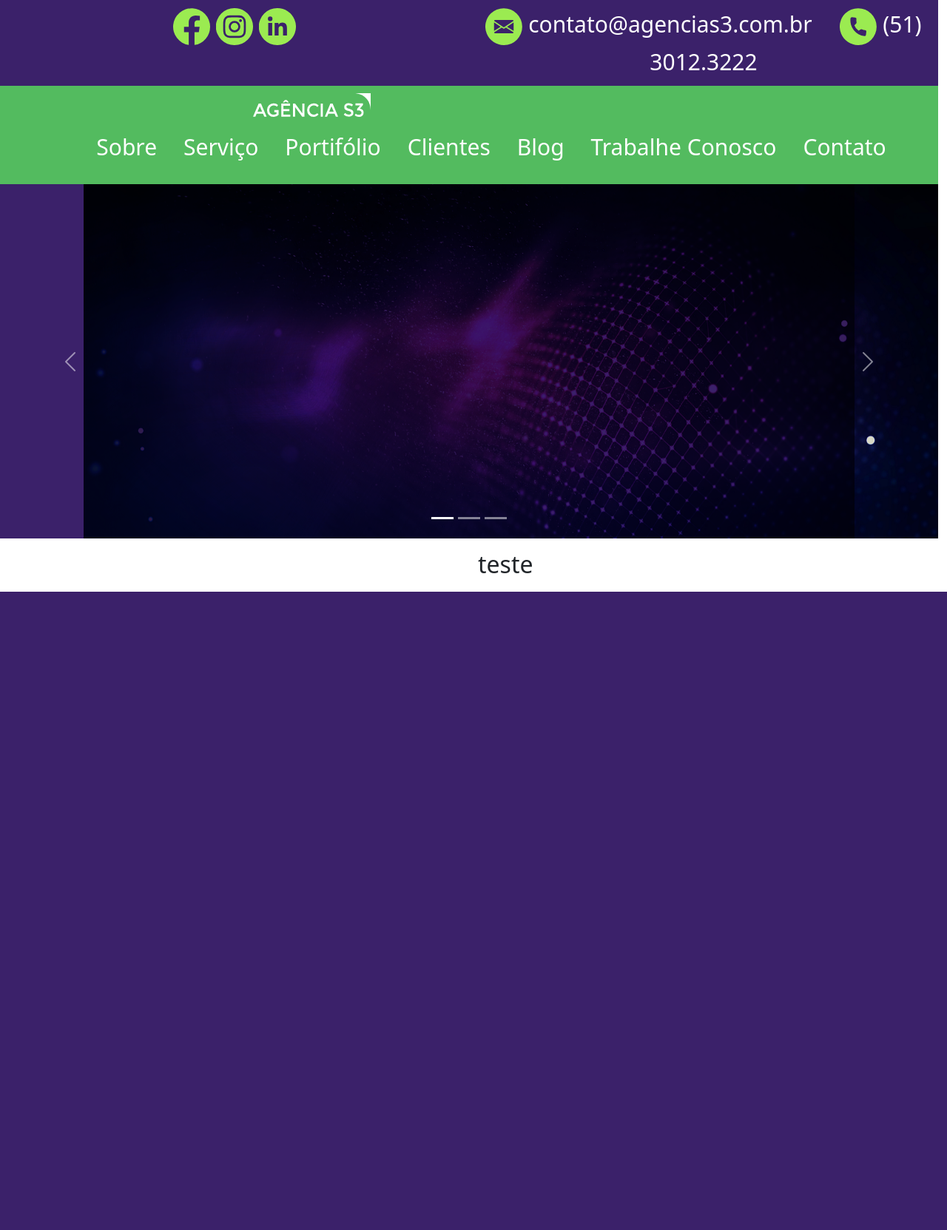
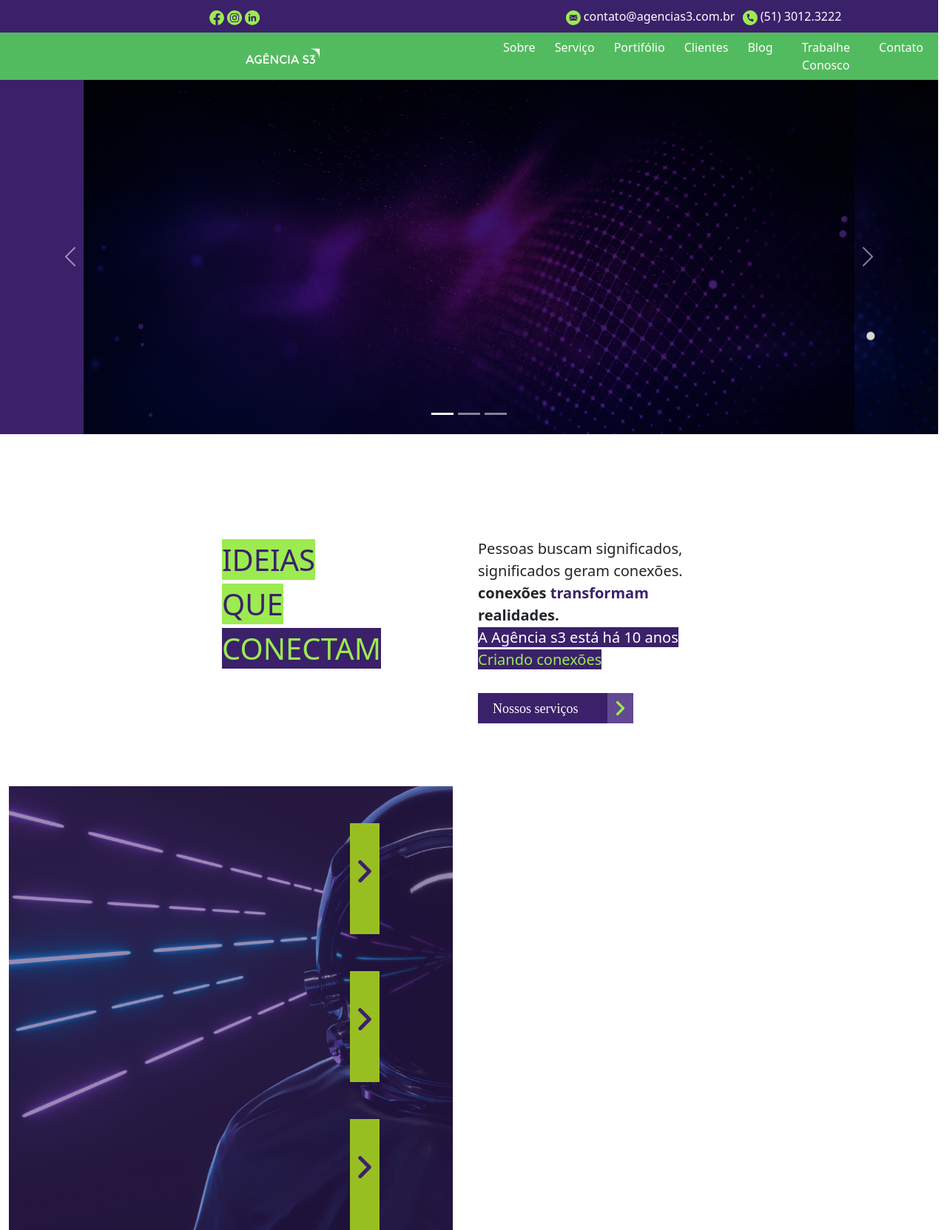
Before and after one commit to btLeonardoSilM/dev-challenge-wp-leonardo_madalena, a PHP site: page / in a window 1280 px wide. Shown: the whole page at 74% size. Before the commit the page ends 800 px from the top, so only its background shows below. Run offline with PHP 8.4, Linux system fonts and the light colour scheme.

Commit message:
atualizacao_atividade

```diff
--- a/css/arquivo.css
+++ b/css/arquivo.css
@@ -1,23 +1,41 @@
+#box {
+    background:#98bf21 !important;
+    height:150px !important;
+    width:40px !important;
+    margin-top: 50px !important;
+    margin-left: -173px !important;
+    transition: width 2s !important;
+}
+#box:hover {
+    width: 600px !important;
+}
+
 .top {
    padding-top: 10px;
    padding-bottom: 10px;
    background-color: #3B216A;
    text-align: center;
-   font-size: 30px !important;
+   font-size: 16px !important;
 
 }
 
 .rede_social img{
-    width: 50px !important;
-    height: 50px !important;
+    width: 20px !important;
+    height: 20px !important;
+}
+
+
+.next img{
+    width: 90px;
+    height: 30px;
 }
 
 .nav-link {
-    padding-top: 10px !important;
-    padding-bottom: 10px !important;
+    padding-top: 0px !important;
+    padding-bottom: 0px !important;
     background-color: #53BB5F;
     text-align: center;
-    font-size: 30px !important;
+    font-size: 16px !important;
 }
 
 @media (max-width:500px) {
@@ -28,7 +46,7 @@
 
 .nav-item {
     color: white;
-    margin-left: 20px;
+    margin-left: 10px;
 }
 
 .navbar {
@@ -42,4 +60,14 @@
 
 .row {
     margin-right: 0px !important;
+    padding-right: 0px !important;
 }
+
+.alinha_ideia {
+    margin-top:100px !important;
+
+}
+
+.navbar-nav{
+    margin-left: 130px;
+}
--- a/index.html
+++ b/index.html
@@ -4,7 +4,11 @@
     <meta charset="utf-8">
     <link rel="stylesheet" href="css/arquivo.css">
     <link href="https://cdn.jsdelivr.net/npm/bootstrap@5.2.0-beta1/dist/css/bootstrap.min.css" rel="stylesheet" integrity="sha384-0evHe/X+R7YkIZDRvuzKMRqM+OrBnVFBL6DOitfPri4tjfHxaWutUpFmBp4vmVor" crossorigin="anonymous">
-</head>
+    <script src="https://ajax.googleapis.com/ajax/libs/jquery/3.6.0/jquery.min.js"></script>
+    <script>
+
+      </script>
+  </head>
 <body>
     <div class="container-fluid">
         <div class="row top">
@@ -15,7 +19,7 @@
             </div>
             <div class="col">
                 <span class="rede_social" style="color: white;"><img src="img/Subtração 3.svg" alt=""> contato@agencias3.com.br</span>
-                <span class="rede_social" style="color: white; margin-left: 30px;"><img src="img/Subtração 4.svg" alt=""> (51) 3012.3222</span>
+                <span class="rede_social" style="color: white; margin-left: 6px;"><img src="img/Subtração 4.svg" alt=""> (51) 3012.3222</span>
             </div>
         </div>
     </div>
@@ -24,9 +28,10 @@
         <div class="row nav-link">
             <div class="col">
                 <div class="nav ">
-                    <img src="img/Grupo 37.svg" style="margin-left: 330px;" alt="">
+
+                    <img src="img/Grupo 37.svg" style="margin-left: 320px;width: 100px;" alt="">
                     <div class="col">
-                        <nav class="navbar navbar-expand justify-content-center" style="margin-left: 40px">
+                        <nav class="navbar navbar-expand justify-content-center" style="margin-left: 100px">
                             <ul class="navbar-nav">
                               <li class="nav-item">
                                 <a class="nav-link" href="#">Sobre</a>
@@ -96,15 +101,47 @@
     </div>
 
 
-    <div class="container-fluid tira_fora">
+    <div class="container-fluid tira_fora" style="margin-top:40px;">
         <div class="row">
-            <div class="col-lg-6">
-
+            <div class="col alinha_ideia" style="margin-left: 300px;font-size: 40px">
+                <span style="background-color: #9BEB51; color: #3B216A;">IDEIAS<br></span>
+                <span style="background-color: #9BEB51; color: #3B216A;">QUE<br></span>
+                <span style="background-color: #3B216A; color: #9BEB51;">CONECTAM</span>
             </div>
-            <div class="col-lg-6">
-                <p style="background: blue;"><H2>teste</H2></p>
+            <div class="col alinha_ideia" style="margin-right: 300px;font-size: 20px">
+                <span>Pessoas buscam significados,<br>significados geram conexões. <br><b>conexões <font color='#3B216A'>transformam</font> realidades.</b></span>
+                <span style="background-color: #3B216A; color: white;"><br>A Agência s3 está há 10 anos</span>
+                <span style="background-color: #3B216A; color: #9BEB51;"><br>Criando conexões</span>
+                <span><br><br><img src="img/Componente 44 – 2.svg" alt=""></span>
             </div>
         </div>
+    </div>
+
+    <div class="container-fluid">
+      <div class="row" style="margin-top: 85px;">
+        <div class="col next">
+          <span><img src="img/Grupo 321.png" style="width: 600px;
+            height: 600px;" alt=""></span>
+        </div>
+        <div class="col next">
+          <div id="box">
+              <span><img id="btn1" src="img/next.svg" alt="" style="margin-top: 50px;
+                margin-left: -25px;"></span>
+          </div>
+
+          <div id="box">
+            <span><img id="btn1" src="img/next.svg" alt="" style="margin-top: 50px;
+              margin-left: -25px;"></span>
+          </div>
+
+          <div id="box">
+            <span><img id="btn1" src="img/next.svg" alt="" style="margin-top: 50px;
+              margin-left: -25px;"></span>
+          </div>
+        </div>
+      </div>
+    </div>
+      </div>
     </div>
     <!-- JavaScript Bundle with Popper -->
 <script src="https://cdn.jsdelivr.net/npm/bootstrap@5.2.0-beta1/dist/js/bootstrap.bundle.min.js" integrity="sha384-pprn3073KE6tl6bjs2QrFaJGz5/SUsLqktiwsUTF55Jfv3qYSDhgCecCxMW52nD2" crossorigin="anonymous"></script>
--- a/js/codigo.js
+++ b/js/codigo.js
@@ -0,0 +1,5 @@
+$(document).ready(function(){
+    $("button").click(function(){
+        $("div").animate({left: '1800px'});
+    });
+});
```
